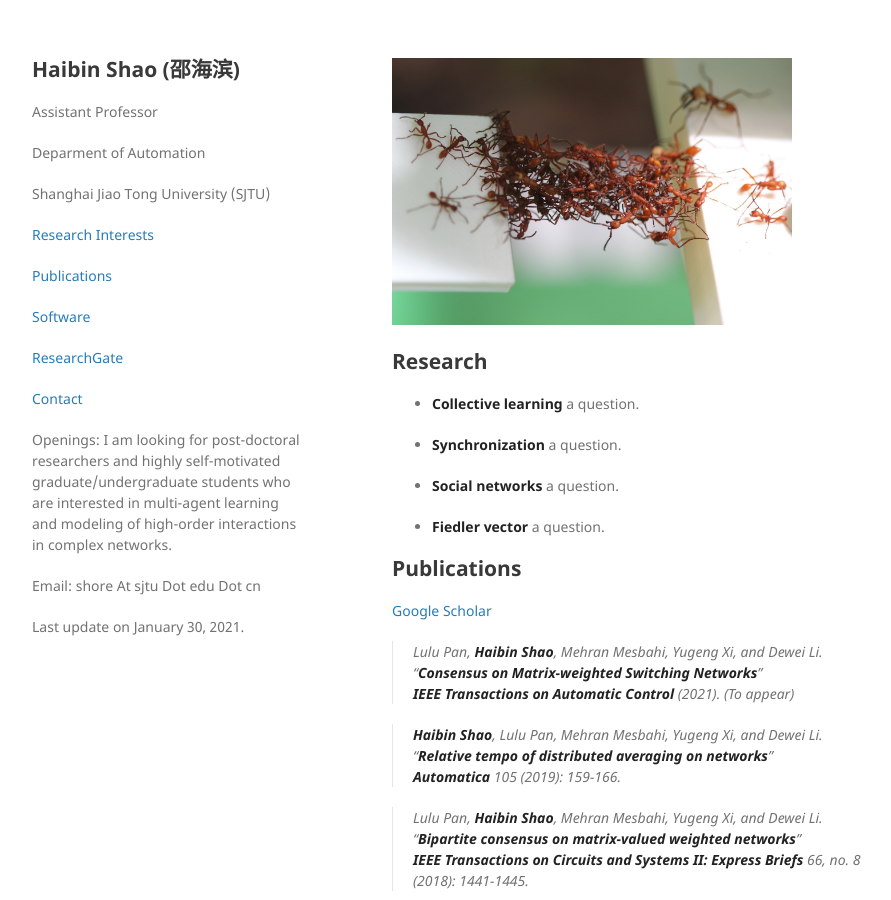
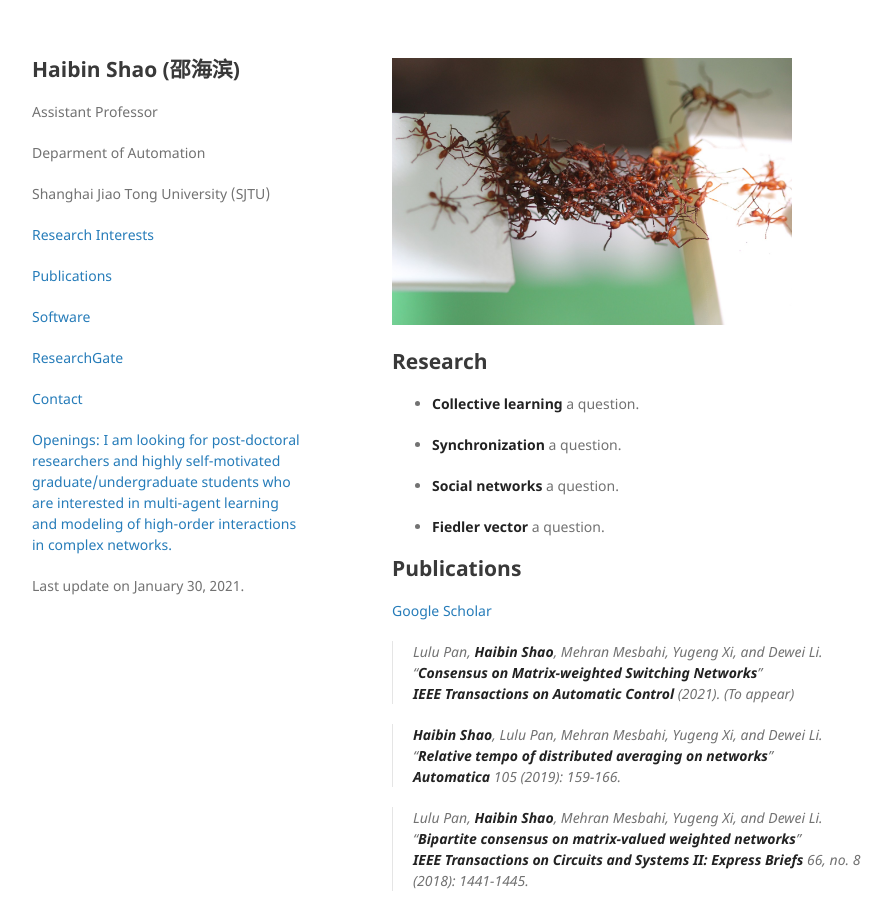
Before and after one commit to hbshao1201/shaohaibin.github.io, a Jekyll site: the page built from index.md, in a window 1280 px wide and 900 px high. Shown: the whole window, without its empty margins (178-1069 px from the left). Built offline with Jekyll 4.4.1, drawn with Linux system fonts in a browser that asks for light colours; our own code applies the rules of GitHub Pages for plain Markdown files.

Commit message:
Update default.html

```diff
--- a/_layouts/default.html
+++ b/_layouts/default.html
@@ -28,8 +28,7 @@
         <p><a href="#Software">Software</a></p>
         <p><a href="https://www.researchgate.net/profile/Haibin_Shao3">ResearchGate</a>
         <p><a href="#Contact">Contact</a>
-        <p>Openings: I am looking for post-doctoral researchers and highly self-motivated graduate/undergraduate students who are interested in multi-agent learning and modeling of high-order interactions in complex networks. </p>
-        <p>Email: shore At sjtu Dot edu Dot cn</p>
+        <p><a href="mailto:shore@sjtu.edu.cn">Openings: I am looking for post-doctoral researchers and highly self-motivated graduate/undergraduate students who are interested in multi-agent learning and modeling of high-order interactions in complex networks.</a></p>
         <p>Last update on January 30, 2021.</p>
     </header>
     <section>
```
